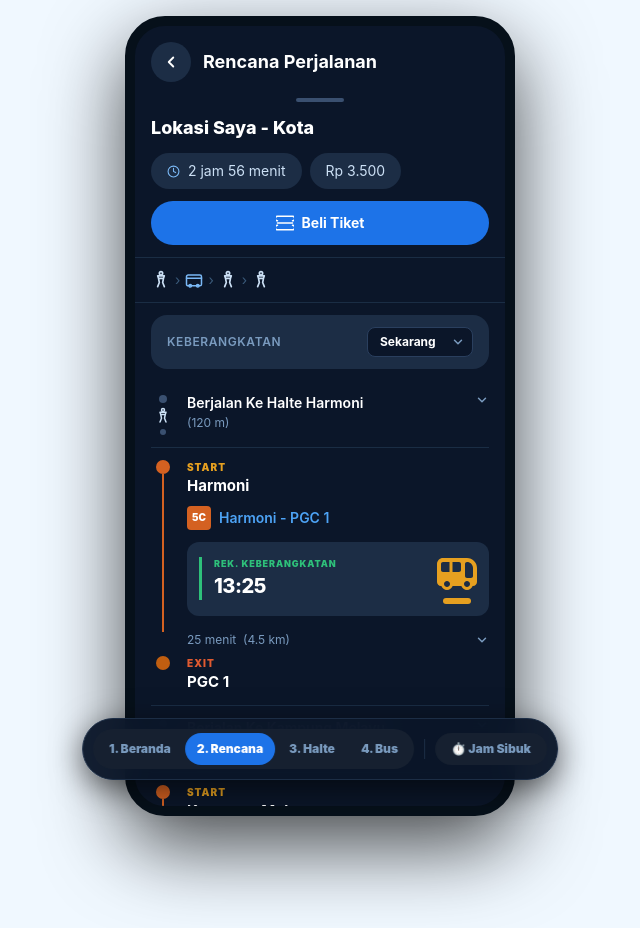
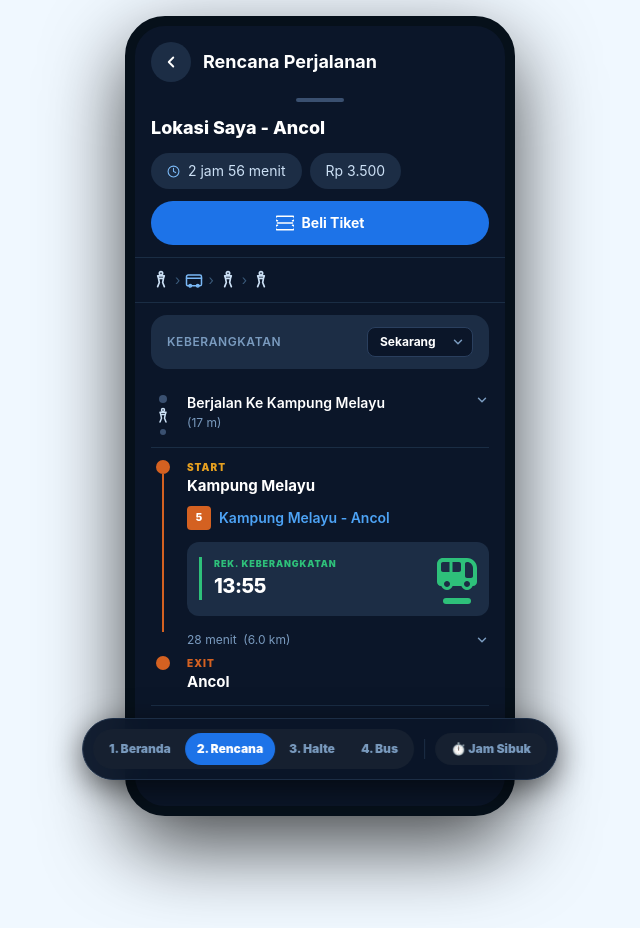
Before and after one commit to dafvv/stand-by-me, a React (Vite) app: page / in a window 1280 px wide. Both pictures are taken after a click on the button "2. Rencana". Shown: the whole page, without its empty margins (320-960 px from the left). Built offline with nearby package versions, Linux system fonts and the light colour scheme.

Commit message:
feat: Penyesuaian tampilan dan kerapihan kode

```diff
--- a/src/App.jsx
+++ b/src/App.jsx
@@ -1,8 +1,6 @@
 import React, { useState } from "react";
 
-// ============================================================
 // ICONS
-// ============================================================
 const BusSideIcon = ({ className, ...props }) => (
 	<svg
 		xmlns="http://www.w3.org/2000/svg"
@@ -79,24 +77,20 @@ const BusFrontlessIcon = ({ size = 20, color = "#7ab8f5" }) => (
 	</svg>
 );
 
-// Fake dark map for Page 4 (no external deps)
 const TransjakartaLiveMap = () => {
 	React.useEffect(() => {
-		let mapInstance = null; // Simpan referensi peta ke dalam variabel
+		let mapInstance = null;
 
 		const initializeMap = () => {
-			// 1. Mencegah error jika L (Leaflet) belum siap di-download
 			if (!window.L) {
 				setTimeout(initializeMap, 100);
 				return;
 			}
 
 			const mapContainer = document.getElementById("tj-real-map");
-			// 2. Mencegah peta dirender dua kali (menumpuk)
 			if (!mapContainer || mapContainer._leaflet_id) return;
 
 			const L = window.L;
-			// 3. Inisialisasi peta dan simpan ke mapInstance
 			mapInstance = L.map("tj-real-map", {
 				center: [-6.1754, 106.8272],
 				zoom: 13,
@@ -116,21 +110,20 @@ const TransjakartaLiveMap = () => {
 				[-6.195, 106.8225],
 			];
 			L.polyline(routeCoords, {
-				color: "#c05e10",
+				color: "#C92C27",
 				weight: 5,
 				opacity: 0.9,
 			}).addTo(mapInstance);
 
 			const busIcon = L.divIcon({
 				className: "custom-bus-marker",
-				html: `<div style="background-color: #c05e10; border: 2px solid white; border-radius: 50%; width: 34px; height: 34px; display: flex; align-items: center; justify-content: center; color: white; font-weight: bold; font-size: 14px; box-shadow: 0 4px 6px rgba(0,0,0,0.3);">1</div>`,
+				html: `<div style="background-color: #C92C27; border: 2px solid white; border-radius: 50%; width: 34px; height: 34px; display: flex; align-items: center; justify-content: center; color: white; font-weight: bold; font-size: 14px; box-shadow: 0 4px 6px rgba(0,0,0,0.3);">1</div>`,
 				iconSize: [34, 34],
 				iconAnchor: [17, 17],
 			});
 			L.marker([-6.1754, 106.8272], { icon: busIcon }).addTo(mapInstance);
 		};
 
-		// Suntikkan CSS Peta
 		if (!document.getElementById("leaflet-css")) {
 			const link = document.createElement("link");
 			link.id = "leaflet-css";
@@ -140,7 +133,6 @@ const TransjakartaLiveMap = () => {
 			document.head.appendChild(link);
 		}
 
-		// Suntikkan Javascript Peta
 		if (!document.getElementById("leaflet-js")) {
 			const script = document.createElement("script");
 			script.id = "leaflet-js";
@@ -152,10 +144,9 @@ const TransjakartaLiveMap = () => {
 			initializeMap();
 		}
 
-		// 4. CLEANUP YANG AMAN UNTUK REACT
 		return () => {
 			if (mapInstance) {
-				mapInstance.remove(); // Menghapus instance peta menggunakan fungsi bawaan Leaflet, BUKAN menghapus DOM secara paksa.
+				mapInstance.remove();
 			}
 		};
 	}, []);
@@ -165,15 +156,13 @@ const TransjakartaLiveMap = () => {
 	);
 };
 
-// ============================================================
 // DATA
-// ============================================================
 const initialRoutes = [
 	{
 		id: "1",
 		koridor: "1",
 		rute: "Blok M - Kota",
-		etaBase: 13,
+		etaBase: 40,
 		status: "Sedang",
 		firstHalteDeparture: "17:53",
 	},
@@ -181,31 +170,13 @@ const initialRoutes = [
 		id: "2",
 		koridor: "1",
 		rute: "Blok M - Kota",
-		etaBase: 28,
+		etaBase: 50,
 		status: "Kosong",
 		firstHalteDeparture: "18:08",
 	},
 ];
 
 const journeySteps = [
-	{
-		id: "w1",
-		type: "walk",
-		label: "Berjalan Ke Halte Harmoni",
-		sub: "(120 m)",
-	},
-	{
-		id: "b1",
-		type: "bus",
-		startStation: "Harmoni",
-		exitStation: "PGC 1",
-		koridor: "5C",
-		rute: "Harmoni - PGC 1",
-		durationBase: 25,
-		dist: "4.5 km",
-		baseDeparture: "13:30",
-		status: "Sedang",
-	},
 	{
 		id: "w2",
 		type: "walk",
@@ -260,8 +231,8 @@ const halteArrivals = [
 ];
 
 const halteLayanan = [
-	{ koridor: "1", rute: "Blok M - Kota", bg: "#b8530a" },
-	{ koridor: "1A", rute: "Blok M - Kota via Monumen Nasional", bg: "#b8530a" },
+	{ koridor: "1", rute: "Blok M - Kota", bg: "#C92C27" },
+	{ koridor: "1A", rute: "Blok M - Kota via Monumen Nasional", bg: "#C92C27" },
 	{ koridor: "2", rute: "Harmoni - Pulogadung", bg: "#1d5cb8" },
 ];
 
@@ -285,9 +256,7 @@ const detailBusData = {
 	],
 };
 
-// ============================================================
 // HELPERS
-// ============================================================
 function addMinToTimeStr(timeStr, minutes) {
 	const [h, m] = timeStr.split(":").map(Number);
 	const d = new Date();
@@ -303,11 +272,7 @@ function crowdStatus(baseStatus, isRushHour, offsetMin) {
 	return baseStatus;
 }
 
-// ============================================================
 // SHARED SUBCOMPONENTS
-// ============================================================
-
-// Dark pill dropdown for departure offset
 const DepartureBar = ({ value, onChange }) => (
 	<div className="bg-[#1c2d45] rounded-2xl px-4 py-3 flex items-center justify-between">
 		<span className="text-[#7a9bbf] text-xs font-semibold uppercase tracking-wider">
@@ -332,7 +297,6 @@ const DepartureBar = ({ value, onChange }) => (
 	</div>
 );
 
-// Colored bus icon + bar indicator
 const CrowdBusIcon = ({ crowd }) => {
 	const color =
 		crowd === "Kosong" ? "#2ec07a" : crowd === "Sedang" ? "#e6a020" : "#e05a30";
@@ -344,13 +308,11 @@ const CrowdBusIcon = ({ crowd }) => {
 	);
 };
 
-// Jarak (orange) + Status (blue) twin chips
 const JarakStatusRow = ({ jarak, crowd }) => {
 	const crowdColor =
 		crowd === "Kosong" ? "#2ec07a" : crowd === "Sedang" ? "#e6a020" : "#e05a30";
 	return (
 		<div className="flex gap-2">
-			{/* Orange: jarak */}
 			<div
 				className="flex-1 rounded-xl p-3"
 				style={{ background: "#1e1608", border: "1px solid #3a2810" }}
@@ -379,7 +341,6 @@ const JarakStatusRow = ({ jarak, crowd }) => {
 					</svg>
 				</div>
 			</div>
-			{/* Blue: status */}
 			<div
 				className="flex-[1.5] rounded-xl p-3 flex items-center justify-between"
 				style={{ background: "#0e1e30", border: "1px solid #1a3050" }}
@@ -401,14 +362,11 @@ const JarakStatusRow = ({ jarak, crowd }) => {
 	);
 };
 
-// Page divider line
 const Divider = ({ my = "my-0" }) => (
 	<div className={`h-px bg-[#1a2d44] ${my}`} />
 );
 
-// ============================================================
 // MAIN APP
-// ============================================================
 export default function App() {
 	const [activePage, setActivePage] = useState("tujuan_kamu");
 	const [departureOffset, setDepartureOffset] = useState("sekarang");
@@ -417,7 +375,6 @@ export default function App() {
 	const offsetMin =
 		departureOffset === "sekarang" ? 0 : parseInt(departureOffset);
 
-	// ── Page 1 computed data ──────────────────────────────────
 	const data1 = initialRoutes.map((bus) => ({
 		...bus,
 		eta: bus.etaBase + offsetMin + (isRushHour ? 8 : 0),
@@ -425,7 +382,6 @@ export default function App() {
 		recTime: addMinToTimeStr(bus.firstHalteDeparture, offsetMin - 5),
 	}));
 
-	// ── Page 2 computed data ──────────────────────────────────
 	const data2 = journeySteps.map((step) => {
 		if (step.type !== "bus") return step;
 		const crowd = crowdStatus(step.status, isRushHour, offsetMin);
@@ -435,7 +391,6 @@ export default function App() {
 		return { ...step, crowd, duration, recTime };
 	});
 
-	// ── Page 3 computed data ──────────────────────────────────
 	const data3 = halteArrivals.map((bus) => {
 		const eta = bus.etaBase + offsetMin + (isRushHour ? 5 : 0);
 		const jarak =
@@ -449,16 +404,14 @@ export default function App() {
 		return { ...bus, eta, jarak, crowd, clockTime };
 	});
 
-	// ── Page 4 computed data ──────────────────────────────────
 	const data4 = {
 		...detailBusData,
-		crowd: crowdStatus(detailBusData.status, isRushHour, 0), // offset ignored per PM
+		crowd: crowdStatus(detailBusData.status, isRushHour, 0),
 		jarak: isRushHour
 			? (detailBusData.jarakBase - 0.1).toFixed(1) + " km"
 			: detailBusData.jarakBase.toFixed(1) + " km",
 	};
 
-	// ── Transport strip strip (pages 1/2) ─────────────────────
 	const TransportStrip = () => (
 		<div className="flex items-center gap-0.5 px-4 py-3 shrink-0">
 			{[0, 1, 2, 3, 4, 5, 6].map((i) => {
@@ -478,7 +431,6 @@ export default function App() {
 		</div>
 	);
 
-	// ── Shared page header ────────────────────────────────────
 	const PageHeader = ({ title }) => (
 		<div className="flex items-center gap-3 px-4 py-4 shrink-0">
 			<button className="w-10 h-10 rounded-full bg-[#1c2d45] flex items-center justify-center flex-shrink-0">
@@ -492,9 +444,7 @@ export default function App() {
 		<div className="w-12 h-1 bg-[#3a5070] rounded-full mx-auto mb-3 shrink-0" />
 	);
 
-	// ============================================================
 	// RENDER
-	// ============================================================
 	return (
 		<div
 			className="min-h-screen flex items-center justify-center p-4 pb-28 font-sans"
@@ -510,14 +460,11 @@ export default function App() {
 					boxShadow: "0 30px 80px rgba(0,0,0,0.7)",
 				}}
 			>
-				{/* ══════════════════════════════════════════════════
-            PAGE 1 — TUJUAN KAMU
-        ══════════════════════════════════════════════════ */}
+				{/* PAGE 1: TUJUAN KAMU */}
 				{activePage === "tujuan_kamu" && (
 					<div className="flex-1 flex flex-col overflow-hidden">
 						<PageHeader title="Tujuan Kamu" />
 
-						{/* Origin / Destination inputs */}
 						<div className="px-4 pb-4 shrink-0 space-y-2">
 							<div className="flex items-center gap-2">
 								<div className="flex-1 bg-[#1c2d45] rounded-xl px-4 py-3 flex items-center gap-3">
@@ -585,7 +532,6 @@ export default function App() {
 									</svg>
 								</button>
 							</div>
-							{/* Departure dropdown */}
 							<DepartureBar
 								value={departureOffset}
 								onChange={setDepartureOffset}
@@ -594,18 +540,18 @@ export default function App() {
 
 						<Divider />
 
-						{/* Tabs */}
 						<div className="flex items-center gap-3 px-4 py-3 shrink-0">
 							<div className="bg-[#1d73e8] text-white text-sm font-semibold px-5 py-2 rounded-full">
 								Rute Tersedia
 							</div>
 						</div>
 
-						{/* Route cards */}
 						<div className="flex-1 overflow-y-auto px-4 pb-4 space-y-3">
 							{data1.map((bus) => (
-								<div className="bg-[#132236] rounded-2xl p-4 shadow-sm">
-									{/* --- BAGIAN ATAS: Sekarang menjadi Rek. Keberangkatan --- */}
+								<div
+									key={bus.id}
+									className="bg-[#132236] rounded-2xl p-4 shadow-sm"
+								>
 									<div className="flex justify-between mb-1">
 										<span className="text-[#7a9bbf] text-[11px] font-bold uppercase tracking-wider">
 											Rek. Keberangkatan
@@ -616,16 +562,14 @@ export default function App() {
 									</div>
 
 									<div className="flex items-center justify-between mb-3">
-										{/* Nilai Rek. Keberangkatan */}
 										<span className="text-white font-extrabold text-xl">
 											{bus.recTime}
 										</span>
 
-										{/* Transport Strip (Ikon Orang & Bus) Tetap di Atas Kanan */}
 										<div className="flex items-center gap-1.5">
 											<WalkIcon size={18} />
 											<BusFrontlessIcon size={18} />
-											<div className="w-5 h-5 rounded-full bg-[#b8530a] flex items-center justify-center text-white text-[9px] font-black">
+											<div className="w-5 h-5 rounded-full bg-[#C92C27] flex items-center justify-center text-white text-[9px] font-black">
 												{bus.koridor}
 											</div>
 											<WalkIcon size={18} />
@@ -637,7 +581,6 @@ export default function App() {
 
 									<Divider />
 
-									{/* --- BAGIAN BAWAH (HIGHLIGHT HIJAU): Sekarang menjadi Lama Perjalanan --- */}
 									<div className="pt-3 flex items-center justify-between">
 										<div className="border-l-[3px] border-[#2ec07a] pl-3">
 											<span className="text-[#2ec07a] text-[9px] font-black uppercase tracking-widest block mb-0.5">
@@ -653,11 +596,9 @@ export default function App() {
 											</div>
 										</div>
 
-										{/* Ikon Bus Dinamis Tetap di Kanan Bawah */}
 										<CrowdBusIcon crowd={bus.crowd} />
 									</div>
 
-									{/* Chips row (Harga, Jarak, Tercepat) */}
 									<div className="flex items-center gap-2 mt-3">
 										<div className="bg-[#1c2d45] text-[#cce0f5] text-xs font-medium rounded-full px-3 py-1.5">
 											Rp 3.500
@@ -677,18 +618,15 @@ export default function App() {
 					</div>
 				)}
 
-				{/* ══════════════════════════════════════════════════
-            PAGE 2 — RENCANA PERJALANAN
-        ══════════════════════════════════════════════════ */}
+				{/* PAGE 2: RENCANA PERJALANAN */}
 				{activePage === "tujuan_2" && (
 					<div className="flex-1 flex flex-col overflow-hidden">
 						<PageHeader title="Rencana Perjalanan" />
 						<Handle />
 
-						{/* Summary card */}
 						<div className="px-4 pb-3 shrink-0">
 							<div className="text-white font-extrabold text-[18px] mb-3">
-								Lokasi Saya - Kota
+								Lokasi Saya - Ancol
 							</div>
 							<div className="flex gap-2 mb-3">
 								<div className="bg-[#1c2d45] text-[#cce0f5] rounded-full px-4 py-2 flex items-center gap-2 text-sm">
@@ -732,7 +670,6 @@ export default function App() {
 						<TransportStrip />
 						<Divider />
 
-						{/* Departure dropdown */}
 						<div className="px-4 pt-3 pb-1 shrink-0">
 							<DepartureBar
 								value={departureOffset}
@@ -740,7 +677,6 @@ export default function App() {
 							/>
 						</div>
 
-						{/* Steps */}
 						<div className="flex-1 overflow-y-auto px-4 pb-6 pt-2">
 							{data2.map((step) => {
 								if (step.type === "walk")
@@ -769,7 +705,6 @@ export default function App() {
 								if (step.type === "bus")
 									return (
 										<div key={step.id} className="border-b border-[#1a2d44]">
-											{/* Start */}
 											<div className="flex gap-3 pt-3">
 												<div className="flex flex-col items-center w-6 shrink-0">
 													<div className="w-3.5 h-3.5 rounded-full bg-[#D46121] border-2 border-[#D46121] z-10" />
@@ -790,7 +725,6 @@ export default function App() {
 															{step.rute}
 														</span>
 													</div>
-													{/* Recommendation + icon box */}
 													<div className="bg-[#1c2d45] rounded-xl p-3 flex items-center justify-between mb-2">
 														<div className="border-l-[3px] border-[#2ec07a] pl-3">
 															<span className="text-[#2ec07a] text-[9px] font-black uppercase tracking-widest block mb-0.5">
@@ -804,20 +738,18 @@ export default function App() {
 													</div>
 												</div>
 											</div>
-											{/* Duration row */}
 											<div className="flex items-center justify-between pl-9 pb-2 pt-0">
 												<span className="text-[#7a9bbf] text-xs">
 													{step.duration} menit &nbsp;({step.dist})
 												</span>
 												<ChevronDown />
 											</div>
-											{/* Exit */}
 											<div className="flex gap-3 pb-3">
 												<div className="flex flex-col items-center w-6 shrink-0">
-													<div className="w-3.5 h-3.5 rounded-full bg-[#c05e10]" />
+													<div className="w-3.5 h-3.5 rounded-full bg-[#D46121]" />
 												</div>
 												<div className="flex-1">
-													<div className="text-[#e05a30] text-[10px] font-black uppercase tracking-widest">
+													<div className="text-[#D46121] text-[10px] font-black uppercase tracking-widest">
 														Exit
 													</div>
 													<div className="text-white font-bold text-[15px]">
@@ -833,9 +765,7 @@ export default function App() {
 					</div>
 				)}
 
-				{/* ══════════════════════════════════════════════════
-            PAGE 3 — DETAIL HALTE
-        ══════════════════════════════════════════════════ */}
+				{/* PAGE 3: DETAIL HALTE */}
 				{activePage === "tujuan_3" && (
 					<div className="flex-1 flex flex-col overflow-hidden">
 						<PageHeader title="Detail Halte" />
@@ -843,7 +773,6 @@ export default function App() {
 						<Divider />
 
 						<div className="flex-1 overflow-y-auto px-4 pb-6">
-							{/* Section: Kedatangan Bus */}
 							<div className="pt-4">
 								<div className="flex items-start justify-between mb-1">
 									<h2 className="text-white font-extrabold text-xl">
@@ -862,7 +791,7 @@ export default function App() {
 											<line x1="12" y1="8" x2="12" y2="8.5" />
 											<line x1="12" y1="11" x2="12" y2="16" />
 										</svg>
-										Panduan Waktu Kedatangan Bus
+										Panduan Waktu
 									</span>
 								</div>
 								<p className="text-[#7a9bbf] text-xs leading-relaxed mb-4">
@@ -870,7 +799,6 @@ export default function App() {
 									lalu lintas, kondisi bus, dan koneksi internet.
 								</p>
 
-								{/* Departure dropdown */}
 								<div className="mb-4">
 									<DepartureBar
 										value={departureOffset}
@@ -878,7 +806,6 @@ export default function App() {
 									/>
 								</div>
 
-								{/* Arrival cards container */}
 								<div
 									className="rounded-2xl overflow-hidden"
 									style={{ background: "#132236" }}
@@ -888,16 +815,15 @@ export default function App() {
 											key={bus.id}
 											className={`p-4 ${i < data3.length - 1 ? "border-b border-[#1e3554]" : ""}`}
 										>
-											{/* Top row: bus id + "Perkiraan Kedatangan" */}
 											<div className="flex items-center justify-between mb-3">
 												<div className="flex items-center gap-2">
 													<BusFrontlessIcon size={18} />
-													<div className="w-6 h-6 rounded bg-[#b8530a] flex items-center justify-center text-white text-[10px] font-black">
+													<div className="w-6 h-6 rounded bg-[#C92C27] flex items-center justify-center text-white text-[10px] font-black">
 														{bus.koridor}
 													</div>
 													<div
 														className="rounded px-2 py-0.5 text-white text-[10px] font-bold"
-														style={{ background: "#c25e10" }}
+														style={{ background: "#C92C27" }}
 													>
 														{bus.plat}
 													</div>
@@ -906,7 +832,6 @@ export default function App() {
 													Perkiraan Kedatangan
 												</span>
 											</div>
-											{/* Bottom row: destination + ETA */}
 											<div className="flex items-center justify-between mb-3">
 												<div className="flex items-center gap-3">
 													<div className="w-8 h-8 rounded-full bg-[#1e3554] flex items-center justify-center shrink-0">
@@ -946,7 +871,6 @@ export default function App() {
 													</div>
 												</div>
 											</div>
-											{/* Jarak + Status */}
 											<JarakStatusRow jarak={bus.jarak} crowd={bus.crowd} />
 										</div>
 									))}
@@ -955,7 +879,6 @@ export default function App() {
 
 							<Divider my="my-5" />
 
-							{/* Section: Fasilitas */}
 							<h2 className="text-white font-extrabold text-xl mb-3">
 								Fasilitas
 							</h2>
@@ -968,7 +891,6 @@ export default function App() {
 
 							<Divider my="my-5" />
 
-							{/* Section: Layanan Bus BRT */}
 							<h2 className="text-white font-extrabold text-xl mb-3">
 								Layanan Bus BRT
 							</h2>
@@ -992,15 +914,11 @@ export default function App() {
 					</div>
 				)}
 
-				{/* ══════════════════════════════════════════════════
-            PAGE 4 — DETAIL BUS
-        ══════════════════════════════════════════════════ */}
+				{/* PAGE 4: DETAIL BUS */}
 				{activePage === "tujuan_4" && (
 					<div className="flex-1 flex flex-col overflow-hidden relative">
-						{/* Dark map */}
 						<TransjakartaLiveMap />
 
-						{/* Map overlay: header */}
 						<div className="absolute top-0 left-0 right-0 flex items-center gap-3 px-4 py-4 z-20">
 							<button
 								className="w-10 h-10 rounded-full flex items-center justify-center shrink-0"
@@ -1011,7 +929,6 @@ export default function App() {
 							<h1 className="text-lg font-bold text-white">Detail Bus</h1>
 						</div>
 
-						{/* Map badge: Data Bus Masuk */}
 						<div
 							className="absolute top-[68px] left-4 z-20 rounded-full px-4 py-2 flex items-center gap-2"
 							style={{ background: "rgba(11,22,41,0.85)" }}
@@ -1022,7 +939,6 @@ export default function App() {
 							</span>
 						</div>
 
-						{/* Location button */}
 						<button
 							className="absolute right-4 z-20 w-10 h-10 rounded-full flex items-center justify-center"
 							style={{
@@ -1047,7 +963,6 @@ export default function App() {
 							</svg>
 						</button>
 
-						{/* Bottom sheet */}
 						<div
 							className="absolute bottom-0 left-0 right-0 z-20 flex flex-col rounded-t-3xl"
 							style={{ height: "46%", background: "#0b1629" }}
@@ -1055,17 +970,15 @@ export default function App() {
 							<Handle />
 
 							<div className="flex-1 overflow-y-auto px-4 pb-4 space-y-3">
-								{/* Bus ID row */}
 								<div className="flex items-center gap-3">
-									<div className="w-10 h-10 rounded-full bg-[#c05e10] flex items-center justify-center text-white font-black text-base shrink-0">
+									<div className="w-10 h-10 rounded-full bg-[#C92C27] flex items-center justify-center text-white font-black text-base shrink-0">
 										{data4.koridor}
 									</div>
-									<div className="bg-[#c05e10] text-white text-sm font-bold rounded-xl px-4 py-2">
+									<div className="bg-[#C92C27] text-white text-sm font-bold rounded-xl px-4 py-2">
 										{data4.plat}
 									</div>
 								</div>
 
-								{/* Info cards */}
 								<div className="flex gap-3">
 									<div
 										className="flex-1 rounded-2xl p-3"
@@ -1089,7 +1002,6 @@ export default function App() {
 									</div>
 								</div>
 
-								{/* Fixed recommendation (per PM: fixed, not affected by dropdown) */}
 								<div className="bg-[#1c2d45] rounded-xl px-4 py-3 flex items-center justify-between">
 									<span className="text-[#7a9bbf] text-xs font-semibold uppercase tracking-wider">
 										Waktu Keberangkatan
@@ -1099,10 +1011,8 @@ export default function App() {
 									</span>
 								</div>
 
-								{/* Jarak + Status */}
 								<JarakStatusRow jarak={data4.jarak} crowd={data4.crowd} />
 
-								{/* Kedatangan section */}
 								<div>
 									<h3 className="text-white font-extrabold text-base mb-1">
 										Kedatangan Bus
@@ -1143,9 +1053,7 @@ export default function App() {
 				)}
 			</div>
 
-			{/* ══════════════════════════════════════════════════
-          PROTOTYPE DOCK
-      ══════════════════════════════════════════════════ */}
+			{/* PROTOTYPE DOCK */}
 			<div
 				className="fixed bottom-5 left-1/2 -translate-x-1/2 flex items-center gap-2.5 p-2.5 rounded-full z-50"
 				style={{
--- a/src/mockData.js
+++ b/src/mockData.js
@@ -1,28 +1,26 @@
-// ============================================================
-// DATA RIIL TRANSJAKARTA (MOCK DATA UPDATE)
-// ============================================================
+// DATA MOCK TRANSJAKARTA
 
-// HALAMAN 1: Beranda (Tujuan: Kota dari Monas)
+// PAGE 1: BERANDA
 export const initialRoutes = [
 	{
 		id: "1",
 		koridor: "1",
 		rute: "Blok M - Kota",
-		etaBase: 4, // Tiba di Monas 4 menit lagi
+		etaBase: 40,
 		status: "Sedang",
-		firstHalteDeparture: "11:00", // Logika: Bus berangkat dari Blok M 30 menit lalu
+		firstHalteDeparture: "11:00",
 	},
 	{
 		id: "2",
 		koridor: "1",
 		rute: "Blok M - Kota",
-		etaBase: 11, // Headway riil 7 menit
+		etaBase: 50,
 		status: "Kosong",
 		firstHalteDeparture: "11:07",
 	},
 ];
 
-// HALAMAN 2: Rencana Perjalanan (Harmoni ke Ancol via transit)
+// PAGE 2: RENCANA PERJALANAN
 export const journeySteps = [
 	{
 		id: "w1",
@@ -34,10 +32,10 @@ export const journeySteps = [
 		id: "b1",
 		type: "bus",
 		startStation: "Harmoni",
-		exitStation: "Kampung Melayu", // Turun untuk transit ke Koridor 5
+		exitStation: "Kampung Melayu",
 		koridor: "5C",
 		rute: "Harmoni - PGC 1",
-		durationBase: 38, // Waktu tempuh riil Harmoni - Kp Melayu
+		durationBase: 38,
 		dist: "8.2 km",
 		baseDeparture: "11:45",
 		status: "Sedang",
@@ -55,28 +53,28 @@ export const journeySteps = [
 		exitStation: "Ancol",
 		koridor: "5",
 		rute: "Kampung Melayu - Ancol",
-		durationBase: 45, // Waktu tempuh riil Kp Melayu - Ancol
+		durationBase: 45,
 		dist: "11.5 km",
 		baseDeparture: "12:35",
 		status: "Kosong",
 	},
 ];
 
-// HALAMAN 3: Detail Halte (Kedatangan Live di Halte Harmoni)
+// PAGE 3: DETAIL HALTE
 export const halteArrivals = [
 	{
 		id: "h1",
 		koridor: "1",
 		rute: "Kota",
 		plat: "B 7001 SGA",
-		tipe: "Bus Gandeng Scania", // Tipe armada nyata
+		tipe: "Bus Gandeng Scania",
 		etaBase: 2,
 		jarakBase: 0.8,
 		status: "Sedang",
 	},
 	{
 		id: "h2",
-		koridor: "3", // Melewati Harmoni
+		koridor: "3",
 		rute: "Kalideres",
 		plat: "B 7455 TGB",
 		tipe: "Bus Maxi Hino",
@@ -86,7 +84,7 @@ export const halteArrivals = [
 	},
 	{
 		id: "h3",
-		koridor: "8", // Melewati Harmoni
+		koridor: "8",
 		rute: "Lebak Bulus",
 		plat: "B 7022 SGA",
 		tipe: "Bus Gandeng Volvo",
@@ -96,15 +94,15 @@ export const halteArrivals = [
 	},
 ];
 
-// HALAMAN 3: Info Layanan BRT di Halte Harmoni (Warna asli Transjakarta)
+// PAGE 3: INFO BRT
 export const halteLayanan = [
-	{ koridor: "1", rute: "Blok M - Kota", bg: "#D0021B" }, // Merah
-	{ koridor: "2", rute: "Pulogadung - Monas", bg: "#00529B" }, // Biru
-	{ koridor: "3", rute: "Kalideres - Monas", bg: "#F5A623" }, // Kuning
-	{ koridor: "8", rute: "Lebak Bulus - Pasar Baru", bg: "#D1106A" }, // Magenta
+	{ koridor: "1", rute: "Blok M - Kota", bg: "#D0021B" },
+	{ koridor: "2", rute: "Pulogadung - Monas", bg: "#00529B" },
+	{ koridor: "3", rute: "Kalideres - Monas", bg: "#F5A623" },
+	{ koridor: "8", rute: "Lebak Bulus - Pasar Baru", bg: "#D1106A" },
 ];
 
-// HALAMAN 4: Telemetri Detail Bus Spesifik (Perjalanan Koridor 1)
+// PAGE 4: TELEMETRI BUS
 export const detailBusData = {
 	koridor: "1",
 	rute: "Kota",
@@ -113,7 +111,7 @@ export const detailBusData = {
 	jarakBase: 0.8,
 	status: "Sedang",
 	fixedRecommendation: "11:15",
-	speed: "35 km/h", // Kecepatan aman di jalur khusus
+	speed: "35 km/h",
 	temp: "22°C",
 	stops: [
 		{ name: "Blok M", passed: true, time: "11:00" },
```
